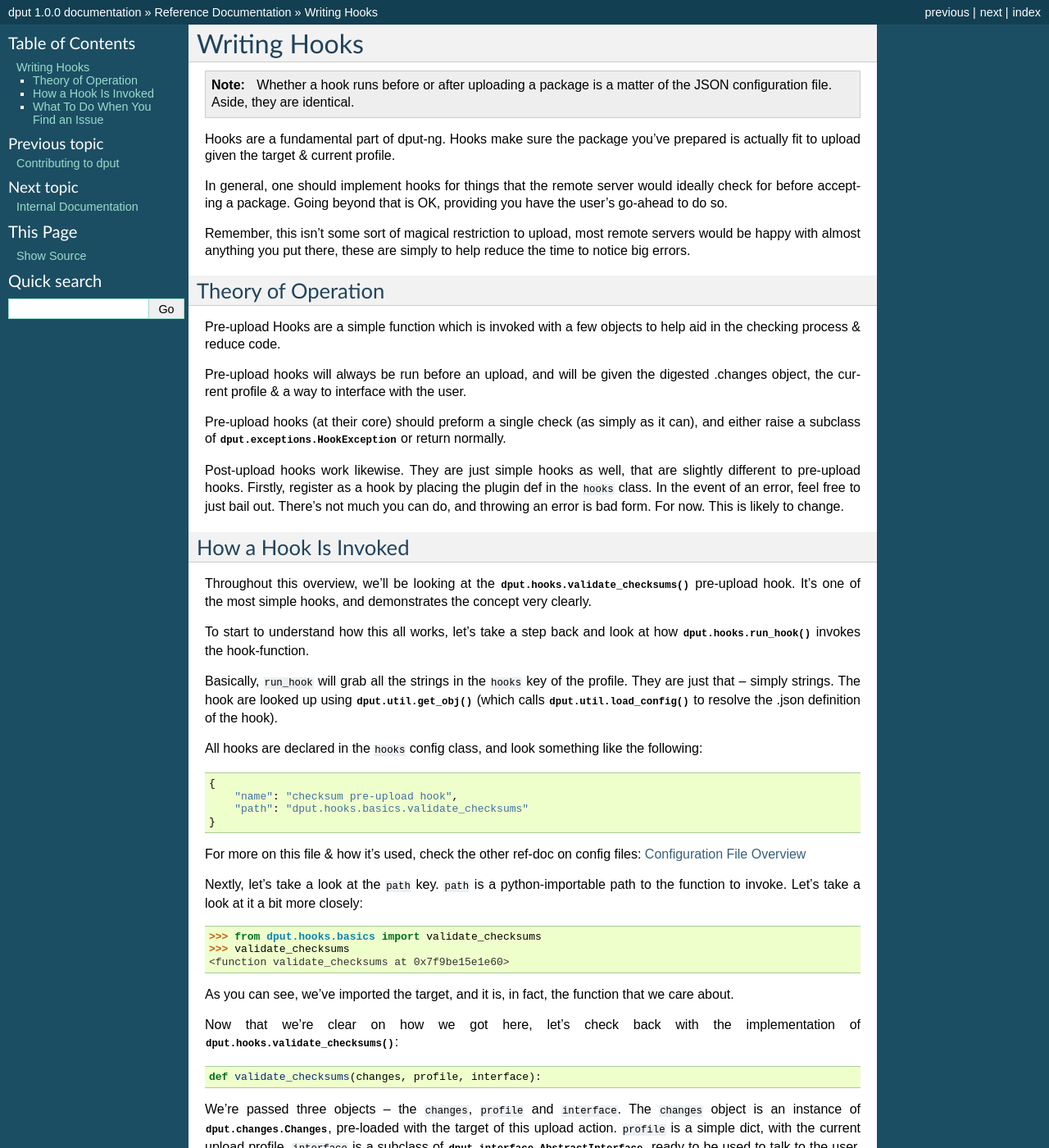
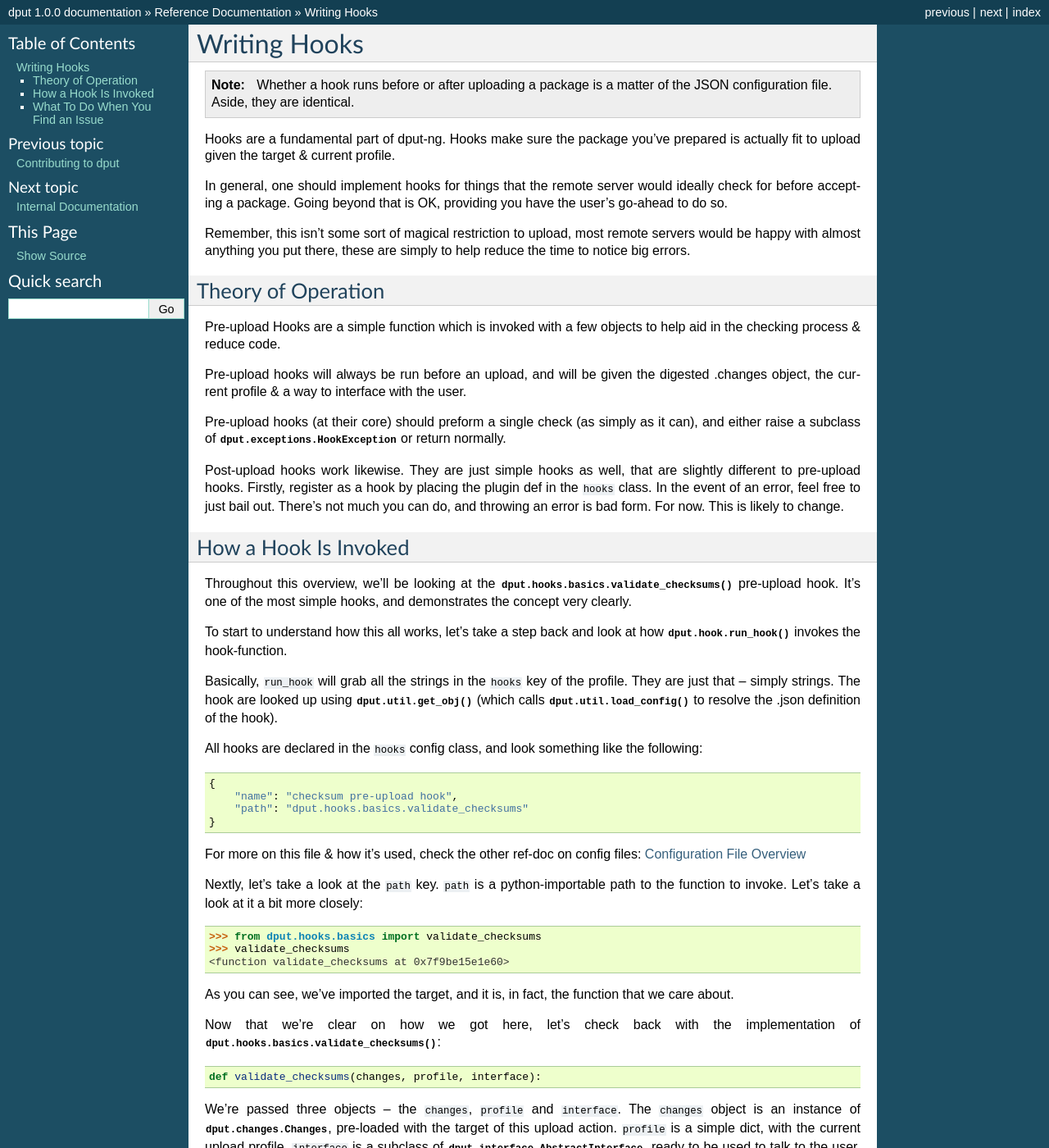
Before and after one commit to Debian/dput-ng, a Sphinx documentation site: the page built from docs/reference/hooks.rst, in a window 1280 px wide and 1400 px high. Shown: the whole window at 82% size. Built offline with Sphinx 7.4.7, drawn with Linux system fonts in a browser that asks for light colours; formulas are drawn with MathJax 3.

Commit message:
Fix a few dangling links

```diff
--- a/docs/reference/hooks.rst
+++ b/docs/reference/hooks.rst
@@ -22,24 +22,29 @@
 Pre-upload Hooks are a simple function which is invoked with a few objects to
 help aid in the checking process & reduce code.
 
-Pre-upload hooks will always be run before an upload, and will be given the digested
-.changes object, the current profile & a way to interface with the user.
+Pre-upload hooks will always be run before an upload, and will be given the
+digested .changes object, the current profile & a way to interface with the
+user.
 
 Pre-upload hooks (at their core) should preform a single check (as simply as it
 can), and either raise a subclass of :class:`dput.exceptions.HookException`
 or return normally.
 
-Post-upload hooks work likewise. They are just simple hooks as well, that are slightly different to pre-upload hooks. Firstly, register as a hook by placing the plugin def in the ``hooks`` class. In the event of an error, feel free to just bail out. There's not much you can do, and throwing an error is bad form. For now. This is likely to change.
+Post-upload hooks work likewise. They are just simple hooks as well, that are
+slightly different to pre-upload hooks. Firstly, register as a hook by placing
+the plugin def in the ``hooks`` class. In the event of an error, feel free to
+just bail out. There's not much you can do, and throwing an error is bad form.
+For now. This is likely to change.
 
 How a Hook Is Invoked
 ------------------------
 
 Throughout this overview, we'll be looking at the
-:func:`dput.hooks.validate_checksums` pre-upload hook. It's one of the most
-simple hooks, and demonstrates the concept very clearly.
+:func:`dput.hooks.basics.validate_checksums` pre-upload hook. It's one of the
+most simple hooks, and demonstrates the concept very clearly.
 
 To start to understand how this all works, let's take a step back and
-look at how :func:`dput.hooks.run_hook` invokes the hook-function.
+look at how :func:`dput.hook.run_hook` invokes the hook-function.
 
 Basically, ``run_hook`` will grab all the strings in the ``hooks`` key
 of the profile. They are just that -- simply strings. The hook are looked
@@ -74,7 +79,7 @@
               be put somewhere dput cares about?
 
 Now that we're clear on how we got here, let's check back with the
-implementation of :func:`dput.hooks.validate_checksums`::
+implementation of :func:`dput.hooks.basics.validate_checksums`::
 
     def validate_checksums(changes, profile, interface):
 
```
